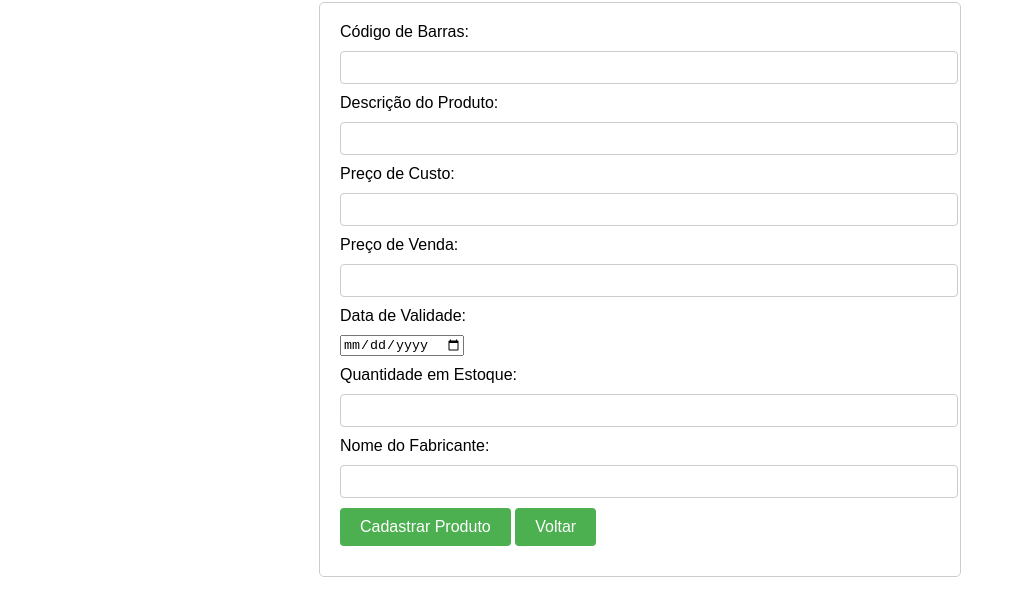
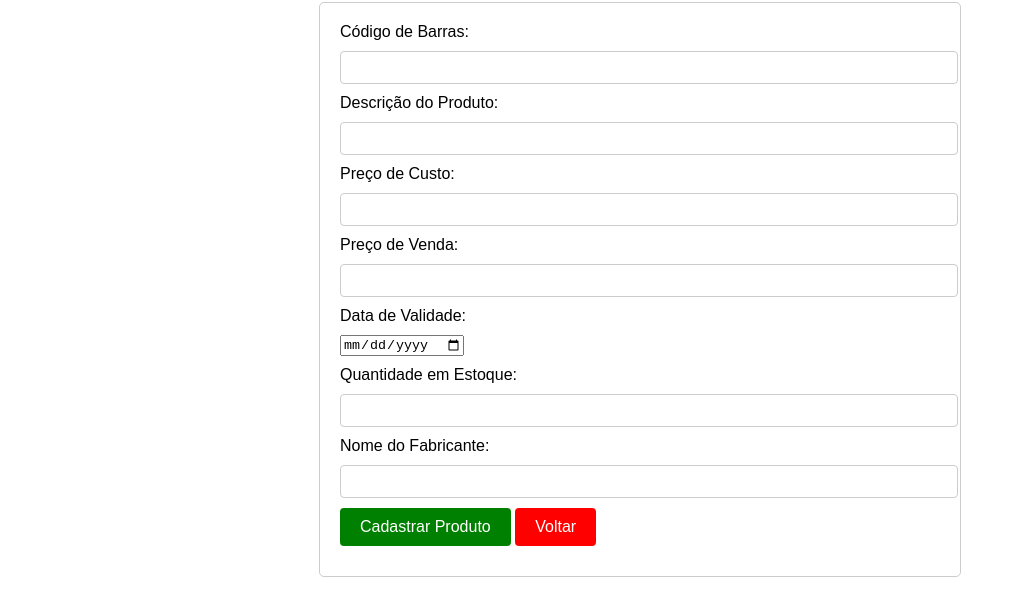
Before and after one commit to GabrielPMorgado/UsoDcookiesEsessao, a website: page protegido/formulario.html in a window 1280 px wide. Shown: the part 78-694 px from the top of the page, without its empty margins (0-1015 px from the left). Drawn offline with Linux system fonts and the light colour scheme.

Commit message:
finalizado

```diff
--- a/protegido/formulario.html
+++ b/protegido/formulario.html
@@ -30,7 +30,7 @@
         <label for="fabricante">Nome do Fabricante:</label>
         <input type="text" id="fabricante" name="fabricante" required>
 
-        <input type="submit" value="Cadastrar Produto" href="index.html">
+        <input type="submit" id="cd" value="Cadastrar Produto" href="index.html" >
         <input type="button" value="Voltar" onclick="window.history.back()">
     </form>
 </body>
--- a/protegido/my1.css
+++ b/protegido/my1.css
@@ -39,8 +39,26 @@ input[type="button"] {
     border-radius: 4px;
     cursor: pointer;
 }
+#cd {
+    background-color: green;
+    color: white;
+    border: none;
+    padding: 10px 20px;
+    cursor: pointer;
+}
 
-input[type="submit"]:hover,
+#cd:hover {
+    background-color: darkgreen;
+}
+
+input[type="button"] {
+    background-color: red;
+    color: white;
+    border: none;
+    padding: 10px 20px;
+    cursor: pointer;
+}
+
 input[type="button"]:hover {
-    background-color: #45a049;
+    background-color: darkred;
 }
```
